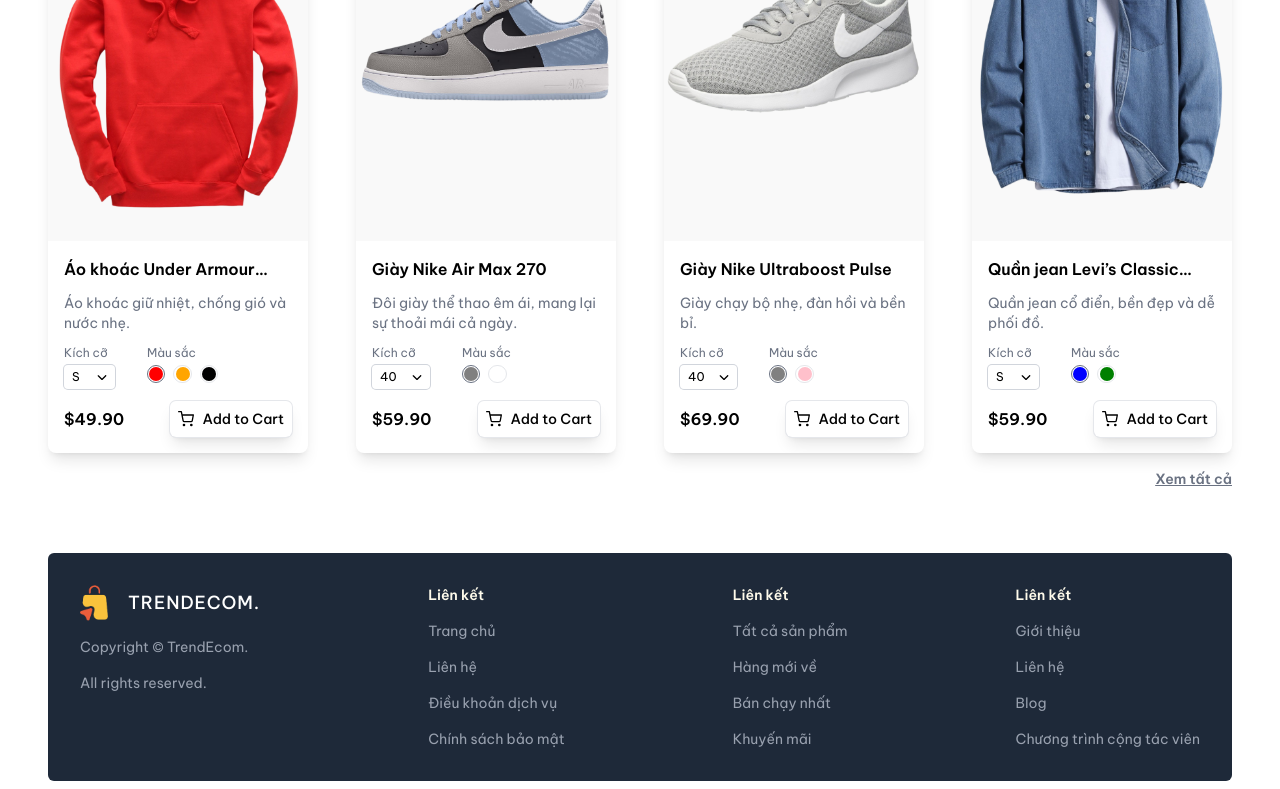
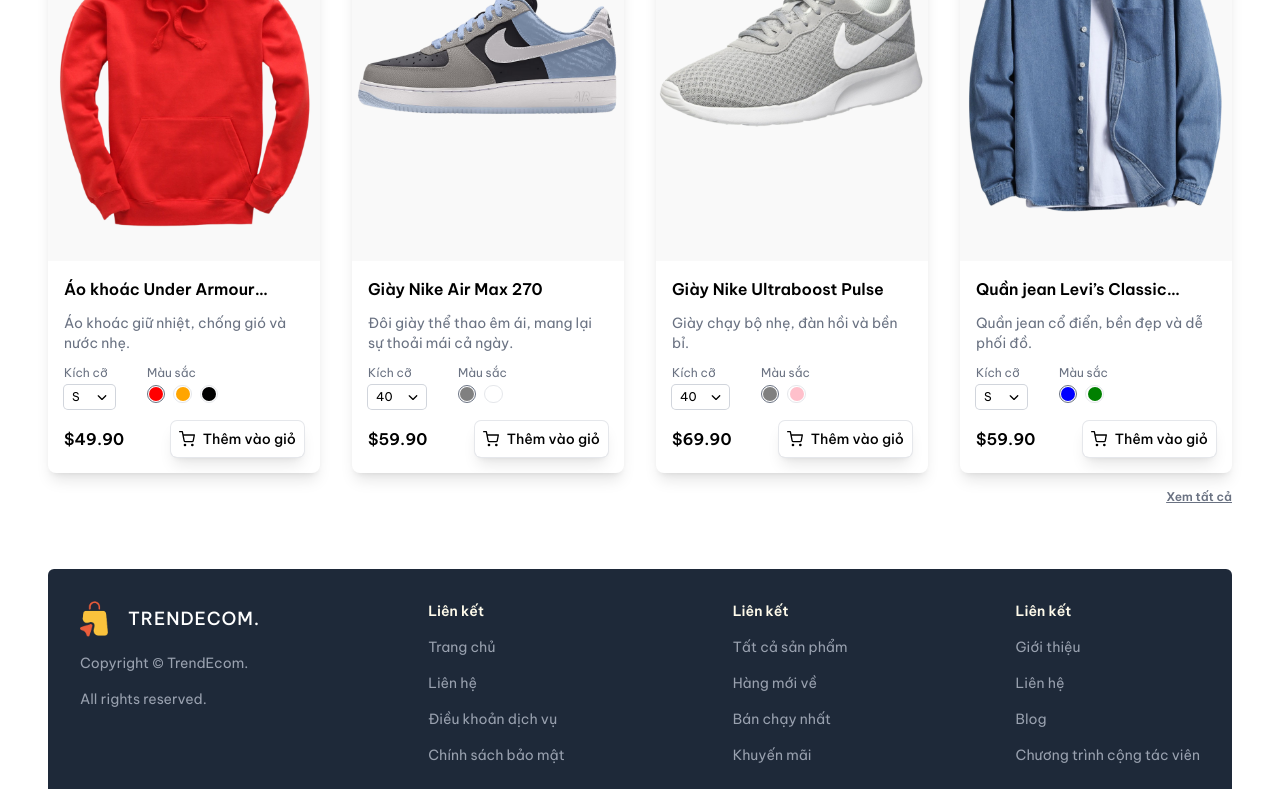
Before and after one commit to QuangHaDev2004/trend-ecom, a Next.js app: page /products in a window 1280 px wide. Shown: the part 1004-1793 px from the top of the page. Built offline with nearby package versions, Linux system fonts and the light colour scheme.

Commit message:
feat: cart state management

```diff
--- a/package.json
+++ b/package.json
@@ -16,7 +16,9 @@
     "react-dom": "19.1.0",
     "react-hook-form": "^7.63.0",
     "react-icons": "^5.5.0",
-    "zod": "^4.1.11"
+    "sonner": "^2.0.7",
+    "zod": "^4.1.11",
+    "zustand": "^5.0.8"
   },
   "devDependencies": {
     "@eslint/eslintrc": "^3",
--- a/src/app/layout.tsx
+++ b/src/app/layout.tsx
@@ -2,6 +2,7 @@
 import "./globals.css";
 import { Navbar } from "@/components/Navbar/Navbar";
 import { Footer } from "@/components/Footer/Footer";
+import { Toaster } from "sonner";
 
 export const metadata: Metadata = {
   title: "Create Next App",
@@ -21,6 +22,7 @@
           {children}
           <Footer />
         </div>
+        <Toaster position="top-right" richColors />
       </body>
     </html>
   );
--- a/src/components/Navbar/ShoppingCartIcon.tsx
+++ b/src/components/Navbar/ShoppingCartIcon.tsx
@@ -1,13 +1,18 @@
+"use client"
+
+import useCartStore from "@/store/cartStore";
 import Link from "next/link";
 import { FiShoppingCart } from "react-icons/fi";
 
 export const ShoppingCartIcon = () => {
+  const { cart } = useCartStore();
+
   return (
     <>
       <Link href="/cart" className="relative">
         <FiShoppingCart className="h-5 w-5 cursor-pointer text-gray-600" />
-        <span className="absolute -top-3 -right-3 h-4 w-4 rounded-full bg-amber-400 text-black flex items-center justify-center font-bold text-xs">
-          0
+        <span className="absolute -top-3 -right-3 flex h-4 w-4 items-center justify-center rounded-full bg-amber-400 text-xs font-bold text-black">
+          {cart.length}
         </span>
       </Link>
     </>
--- a/src/components/Product/ProductCard.tsx
+++ b/src/components/Product/ProductCard.tsx
@@ -1,5 +1,6 @@
 "use client";
 
+import useCartStore from "@/store/cartStore";
 import { ProductType } from "@/types";
 import { Select } from "@headlessui/react";
 import Image from "next/image";
@@ -7,12 +8,15 @@
 import { useState } from "react";
 import { FaChevronDown } from "react-icons/fa6";
 import { FiShoppingCart } from "react-icons/fi";
+import { toast } from "sonner";
 
 export const ProductCard = ({ product }: { product: ProductType }) => {
   const [productType, setProductType] = useState({
     size: product.sizes[0],
     color: product.colors[0],
   });
+
+  const { addToCart } = useCartStore();
 
   const handleProductType = ({
     type,
@@ -25,6 +29,16 @@
       ...prev,
       [type]: value,
     }));
+  };
+
+  const handleAddToCart = () => {
+    addToCart({
+      ...product,
+      quantity: 1,
+      selectedSize: productType.size,
+      selectedColor: productType.color,
+    });
+    toast.success("Thêm sản phẩm thành công!");
   };
 
   return (
@@ -97,9 +111,12 @@
           {/* PRICE AND ADD TO CART BUTTON */}
           <div className="flex items-center justify-between">
             <p className="font-semibold">${product.price.toFixed(2)}</p>
-            <button className="flex cursor-pointer items-center gap-2 rounded-md p-2 text-sm font-medium shadow-lg ring-1 ring-gray-200 transition-all duration-300 hover:bg-black hover:text-white">
+            <button
+              onClick={handleAddToCart}
+              className="flex cursor-pointer items-center gap-2 rounded-md p-2 text-sm font-medium shadow-lg ring-1 ring-gray-200 transition-all duration-300 hover:bg-black hover:text-white"
+            >
               <FiShoppingCart className="text-[16px]" />
-              Add to Cart
+              Thêm vào giỏ
             </button>
           </div>
         </div>
--- a/src/components/Product/ProductList.tsx
+++ b/src/components/Product/ProductList.tsx
@@ -137,14 +137,14 @@
       <div className="">
         <Categories />
         {params === "products" && <Filter />}
-        <div className="grid grid-cols-1 gap-12 sm:grid-cols-2 lg:grid-cols-3 xl:grid-cols-4">
+        <div className="grid grid-cols-1 gap-8 sm:grid-cols-2 lg:grid-cols-3 xl:grid-cols-4">
           {products.map((product) => (
             <ProductCard key={product.id} product={product} />
           ))}
         </div>
         <Link
           href={category ? `/products?category=${category}` : "/products"}
-          className="mt-4 flex justify-end text-sm font-semibold text-gray-500 underline"
+          className="mt-4 flex justify-end text-xs font-semibold text-gray-500 underline"
         >
           Xem tất cả
         </Link>
--- /dev/null
+++ b/src/store/cartStore.ts
@@ -0,0 +1,17 @@
+import { CartStoreActionsType, CartStoreStateType } from "@/types";
+import { create } from "zustand";
+
+const useCartStore = create<CartStoreStateType & CartStoreActionsType>()((set) => ({
+  cart: [],
+  addToCart: (product) =>
+    set((state) => ({
+      cart: [...state.cart, product],
+    })),
+  removeFormCart: (product) =>
+    set((state) => ({
+      cart: state.cart.filter((item) => item.id !== product.id),
+    })),
+  clearCart: () => set({ cart: [] }),
+}));
+
+export default useCartStore;
```
Also changed, not shown: src/types/index.ts (+10 -0 lines), 1 other file (tests, documents, lock files or other folders).
